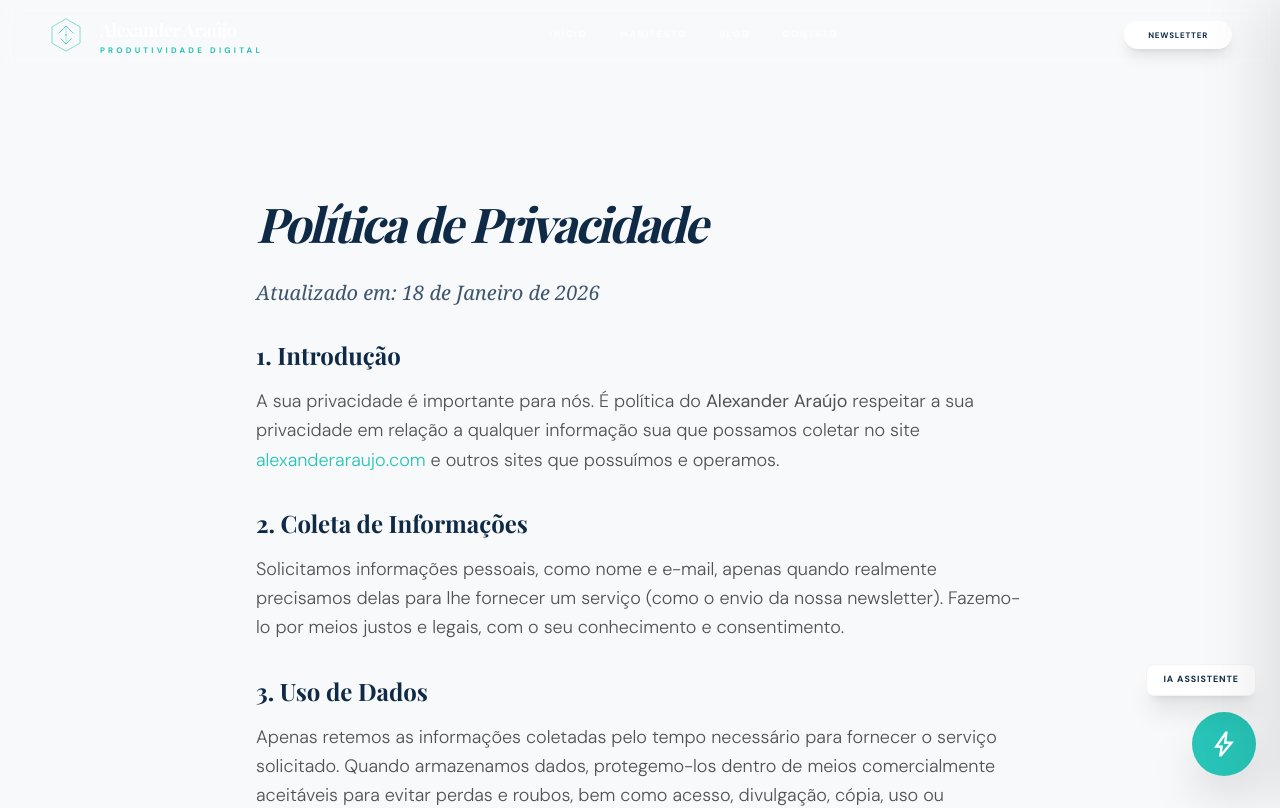
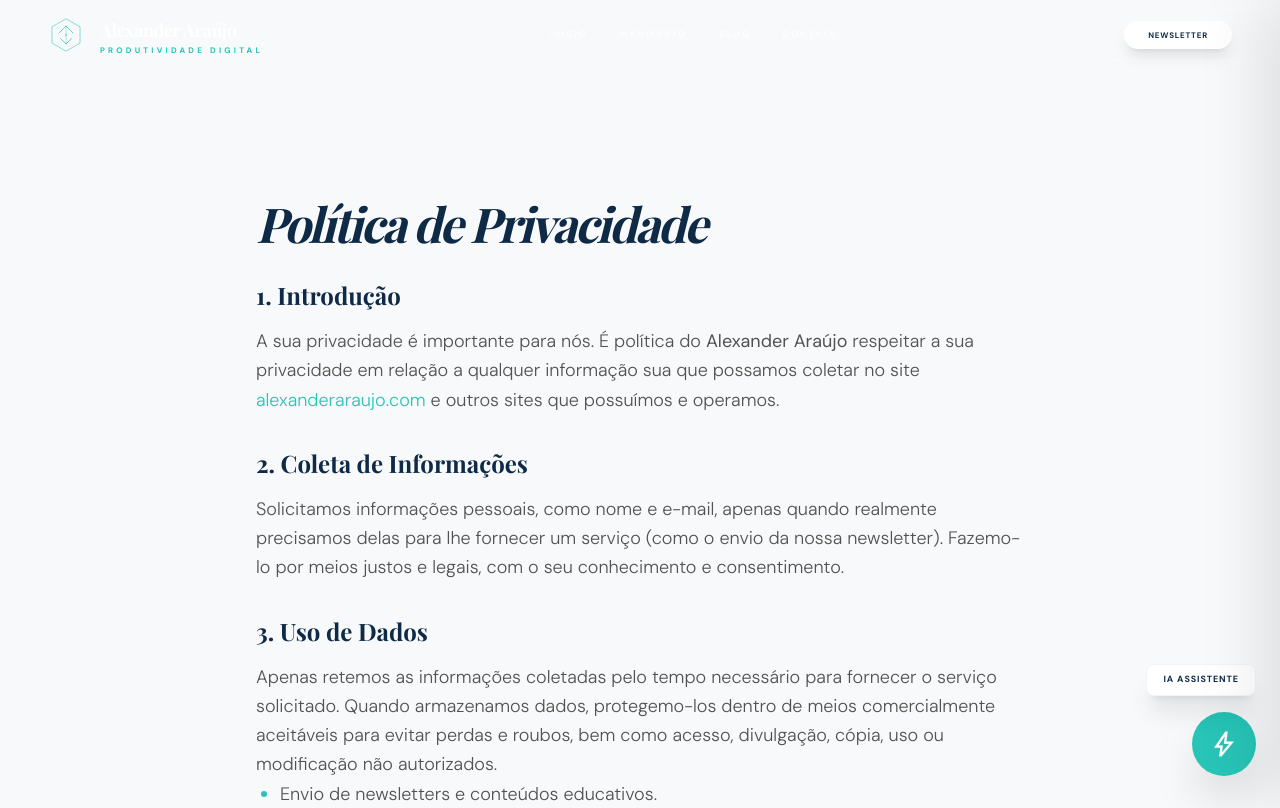
Before and after one commit to eualexanderaraujo/NextAlexanderAraujoCom, a Next.js app: page /politica-de-privacidade in a window 1280 px wide. Shown: the top 808 px of the page. Built offline with nearby package versions, Linux system fonts and the light colour scheme; a web font is replaced by a local one.

Commit message:
style: Remove 'Updated on' date line from Privacy Policy and Terms of Use pages for a cleaner look

```diff
--- a/app/politica-de-privacidade/page.tsx
+++ b/app/politica-de-privacidade/page.tsx
@@ -17,7 +17,6 @@ export default function PrivacyPolicyPage() {
                     <h1 className="font-display text-4xl md:text-5xl font-bold mb-8 italic tracking-tighter">Política de Privacidade</h1>
 
                     <div className="space-y-8 text-neutral-600 leading-relaxed font-light text-lg">
-                        <p className="font-serif italic text-xl text-secondary/80">Atualizado em: 18 de Janeiro de 2026</p>
 
                         <div className="prose prose-lg prose-slate max-w-none">
                             <h3 className="text-secondary font-bold text-2xl mt-8 mb-4">1. Introdução</h3>
--- a/app/termos-de-uso/page.tsx
+++ b/app/termos-de-uso/page.tsx
@@ -17,7 +17,6 @@ export default function TermsOfUsePage() {
                     <h1 className="font-display text-4xl md:text-5xl font-bold mb-8 italic tracking-tighter">Termos de Uso</h1>
 
                     <div className="space-y-8 text-neutral-600 leading-relaxed font-light text-lg">
-                        <p className="font-serif italic text-xl text-secondary/80">Atualizado em: 18 de Janeiro de 2026</p>
 
                         <div className="prose prose-lg prose-slate max-w-none">
                             <h3 className="text-secondary font-bold text-2xl mt-8 mb-4">1. Termos</h3>
```
